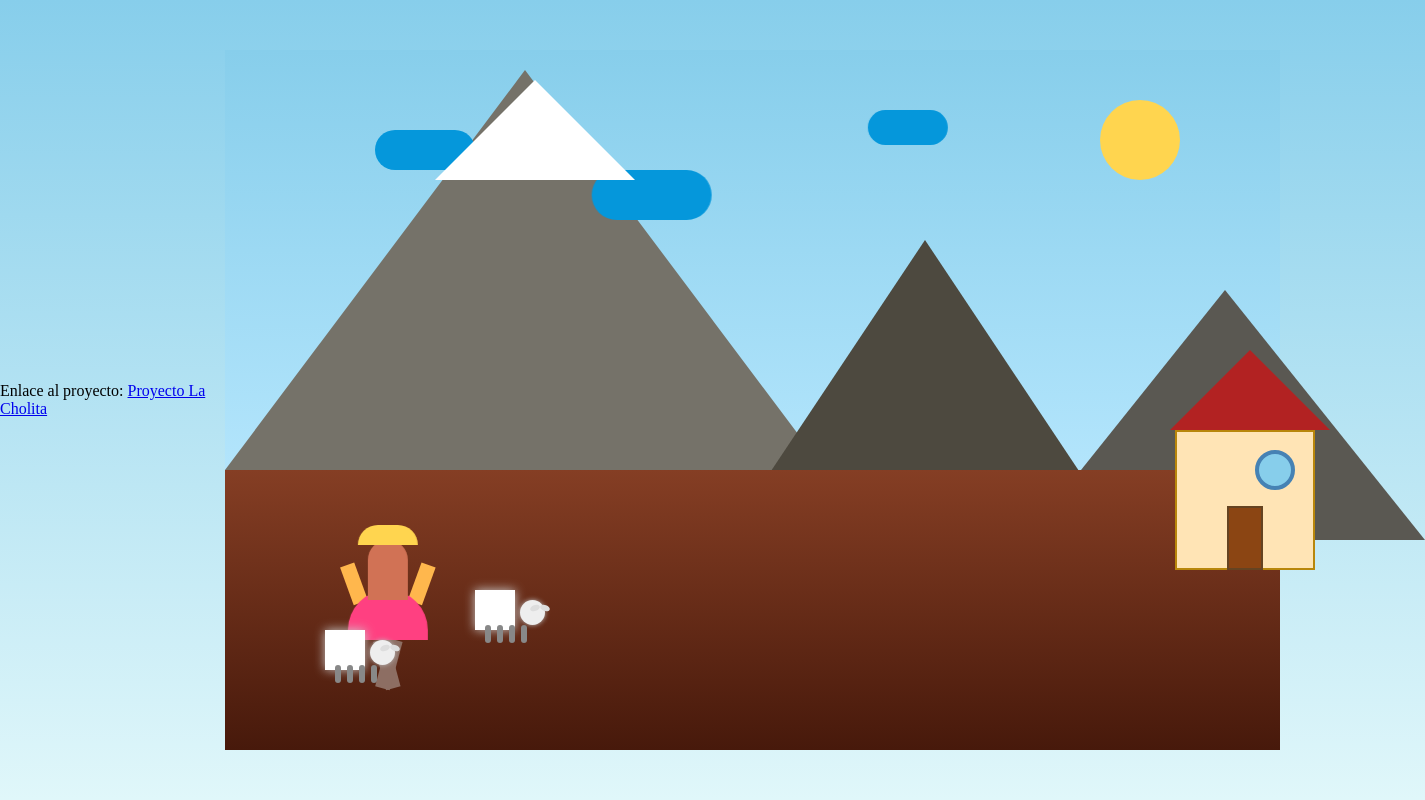
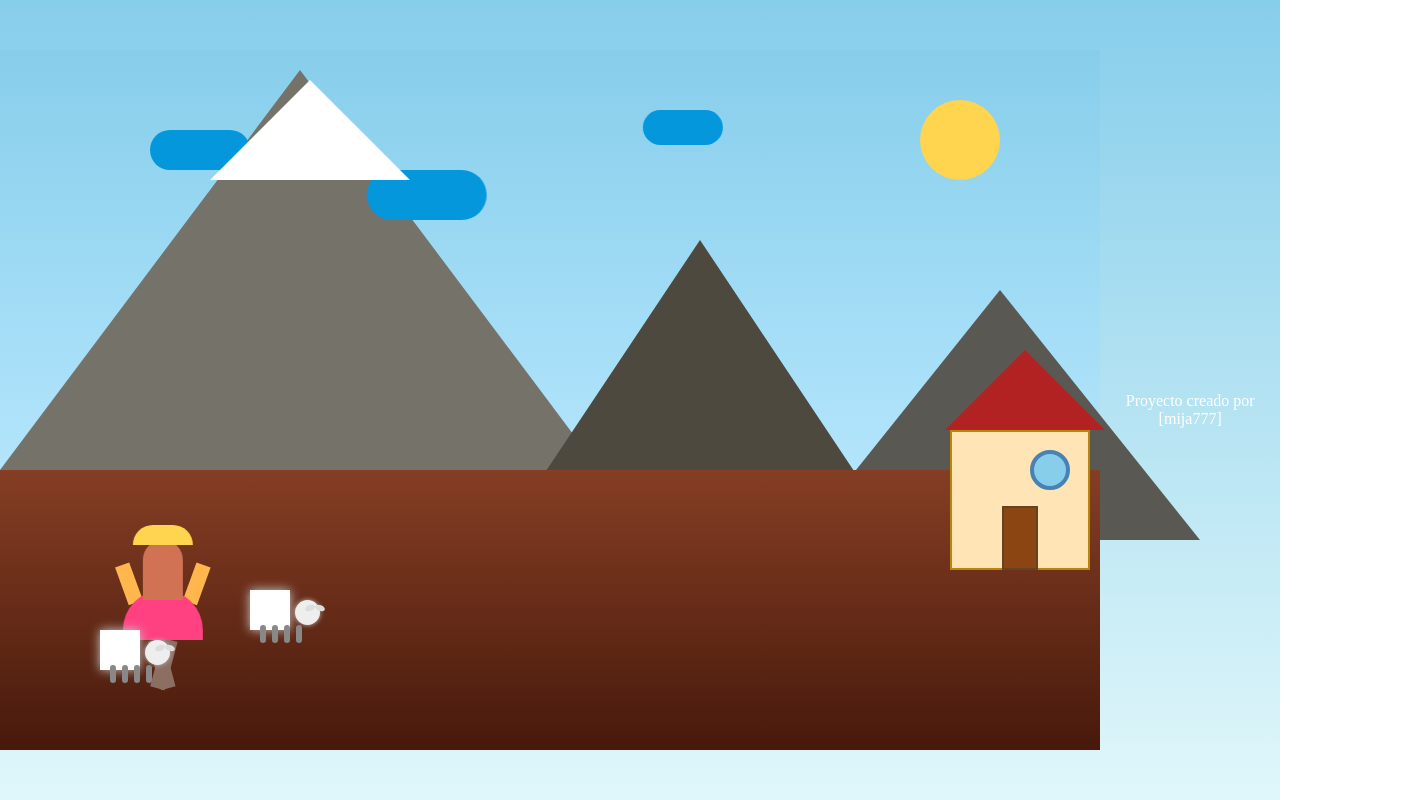
Before and after one commit to mijatupapi2/proyectocholita, a plain HTML site: page index.html in a window 1280 px wide. Shown: the whole page, 1425 px wide, since content can reach past the window. Drawn offline with Linux system fonts and the light colour scheme.

Commit message:
Quitar enlace externo del proyecto cholita

```diff
--- a/index.html
+++ b/index.html
@@ -3,32 +3,19 @@
 <head>
     <meta charset="UTF-8">
     <meta name="viewport" content="width=device-width, initial-scale=1.0">
-    <title>Cholita en la Montaña - Bolivia</title>
+    <title>Cholita en la Montaña</title>
     <link rel="stylesheet" href="styles.css">
 </head>
 <body>
-    <p>
-    Enlace al proyecto:
-    <a href="https://palaso0.github.io/SantaCruzDrawingHTMLCSS.github.io/">
-        Proyecto La Cholita
-    </a>
-</p>
+
     <div class="landscape">
-        <!-- Cielo -->
+        <!-- codigo dibujo -->
         <div class="sky"></div>
-
-        <!-- Sol -->
         <div class="sun"></div>
-
-        <!-- Montañas -->
         <div class="mountain mountain-1"></div>
         <div class="mountain mountain-2"></div>
         <div class="mountain mountain-3"></div>
-
-        <!-- Suelo -->
         <div class="ground"></div>
-
-        <!-- Cholita -->
         <div class="cholita">
             <div class="body"></div>
             <div class="skirt"></div>
@@ -38,13 +25,9 @@
             <div class="leg leg-left"></div>
             <div class="leg leg-right"></div>
         </div>
-
-        <!-- Nubes -->
         <div class="cloud cloud-1"></div>
         <div class="cloud cloud-2"></div>
         <div class="cloud cloud-3"></div>
-
-        <!-- Agrega dos ovejas -->
         <div class="sheep sheep-1">
             <div class="sheep-body"></div>
             <div class="sheep-head"></div>
@@ -65,8 +48,6 @@
             <div class="sheep-leg sheep-leg-3"></div>
             <div class="sheep-leg sheep-leg-4"></div>
         </div>
-
-        <!-- Casa al fondo -->
         <div class="house">
             <div class="house-body"></div>
             <div class="house-roof"></div>
@@ -74,5 +55,13 @@
             <div class="house-door"></div>
         </div>
     </div>
+
+    <!-- ENLACE PROYECTO -->
+<div style="text-align: center; margin-top: 20px; color: white;">
+    <p>Proyecto creado por [mija777]</p>
+    <a href="https://mijatupapi2.github.io/proyectocholita"
+        style="color: #ff6b6b; text-decoration: none; font-weight: bold;">
+    </a>
+</div>
 </body>
 </html>
```
